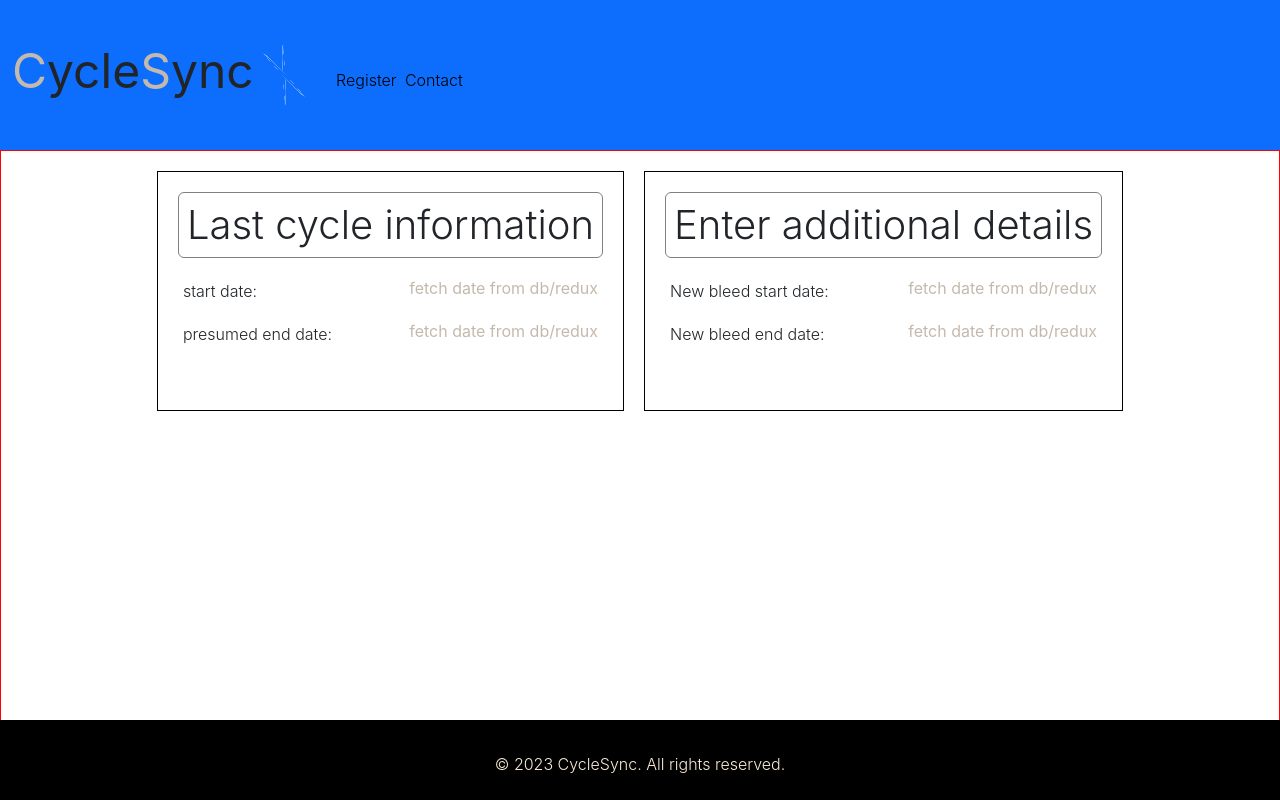
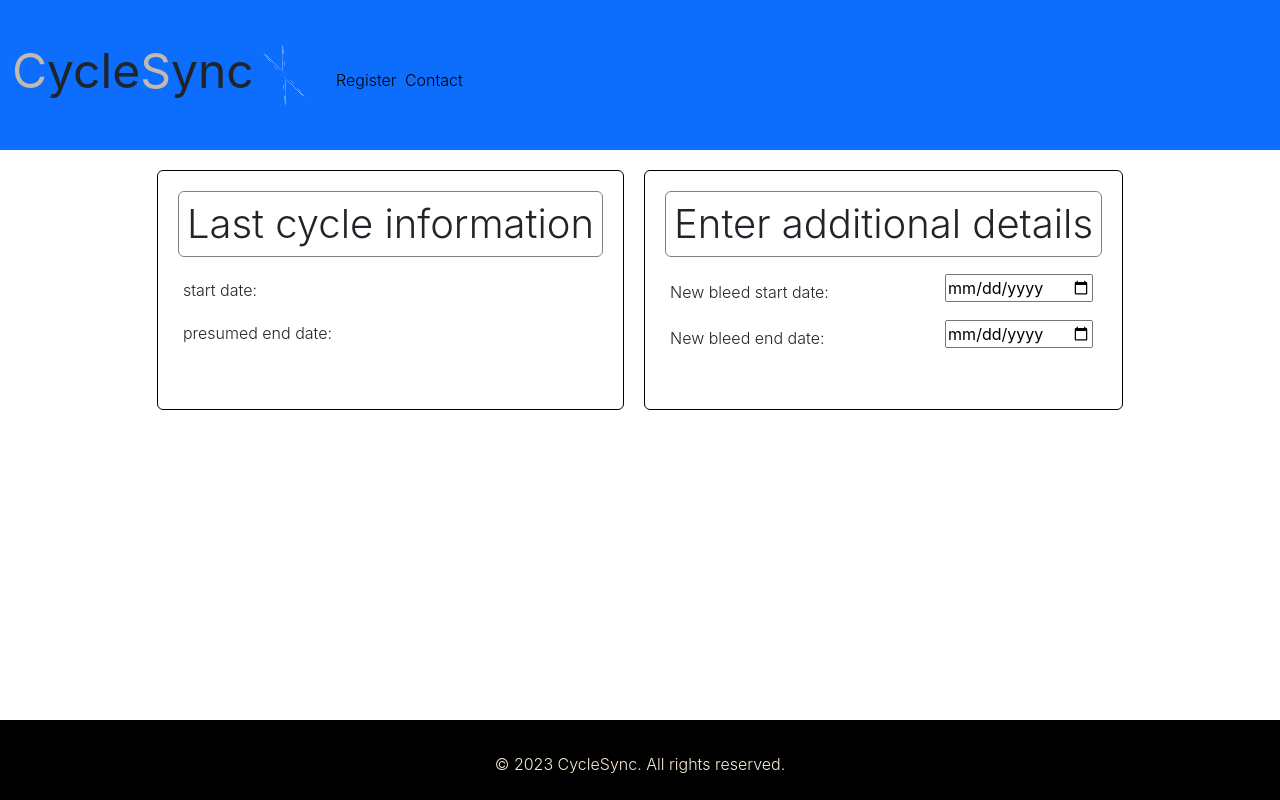
Before and after one commit to sadatakhtar/menses-react-app, a React (Create React App) app: page /started-bleeding in a window 1280 px wide. Built offline with nearby package versions, Linux system fonts and the light colour scheme; no server answers.

Commit message:
Working on strated bleeding page , wip

```diff
--- a/src/pages/StartedBleedingPage.js
+++ b/src/pages/StartedBleedingPage.js
@@ -1,9 +1,16 @@
 import React from "react";
 import "../styles/StartedBleedingPage.css";
+import { useSelector } from "react-redux";
 import HeaderWithoutInputs from "../components/general/HeaderWithoutInputs";
+import {
+  getEstablishedCycleStartDate,
+  getEstablishedCycleEndDate,
+} from "../features/usersJourney/UserSlice";
 import Footer from "../components/general/Footer";
 
 const StartedBleedingPage = () => {
+  const lastCycleStartDateRedux = useSelector(getEstablishedCycleStartDate);
+  const presumedLastCycleEndDateRedux = useSelector(getEstablishedCycleEndDate);
   return (
     <>
       <HeaderWithoutInputs />
@@ -12,24 +19,30 @@ const StartedBleedingPage = () => {
           <h3>Last cycle information</h3>
           <div className="label-div">
             <p>start date: </p>
-            <span>fetch date from db/redux</span>
+            <span style={{ color: "green" }}>{lastCycleStartDateRedux}</span>
           </div>
 
           <div className="label-div">
             <p>presumed end date: </p>
-            <span>fetch date from db/redux</span>
+            <span style={{ color: "orange" }}>
+              {presumedLastCycleEndDateRedux}
+            </span>
           </div>
         </div>
         <div className="additional-details">
           <h3>Enter additional details</h3>
           <div className="label-div">
             <p>New bleed start date: </p>
-            <span>fetch date from db/redux</span>
+            <label>
+              <input type="date" required/>
+            </label>
           </div>
 
           <div className="label-div">
             <p>New bleed end date: </p>
-            <span>fetch date from db/redux</span>
+            <label>
+              <input type="date" required/>
+            </label>
           </div>
         </div>
       </div>
--- a/src/styles/StartedBleedingPage.css
+++ b/src/styles/StartedBleedingPage.css
@@ -1,5 +1,4 @@
 .started-container {
-    border: 1px solid red;
     display: flex;
     justify-content:center;
     /* align-items: center; */
@@ -9,6 +8,7 @@
 
 .last-cycle {
     border: 1px solid black;
+    border-radius: 6px;
     padding: 20px;
     margin-right: 10px;
     height: 30vh;
@@ -16,6 +16,7 @@
 
 .additional-details {
     border: 1px solid black;
+    border-radius: 6px;
     padding: 20px;
     margin-left: 10px;
     height: 30vh;
```
